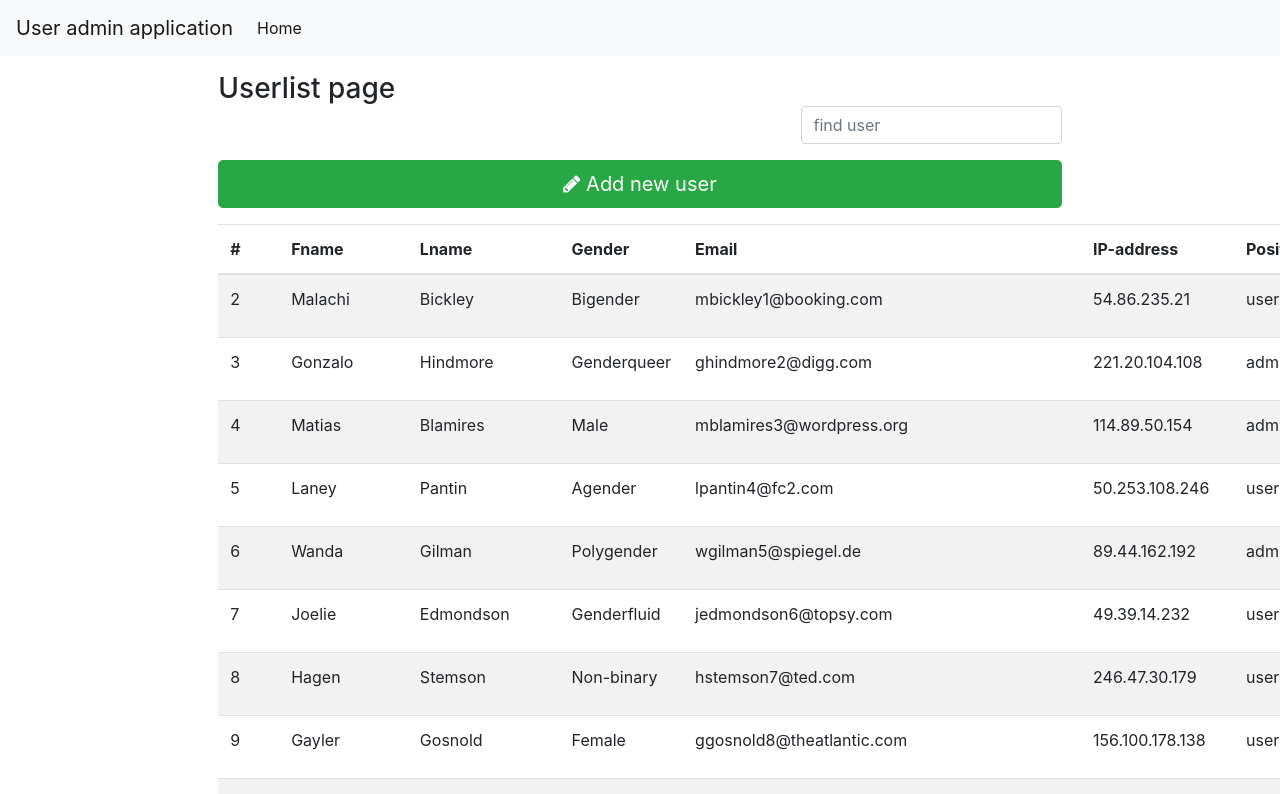
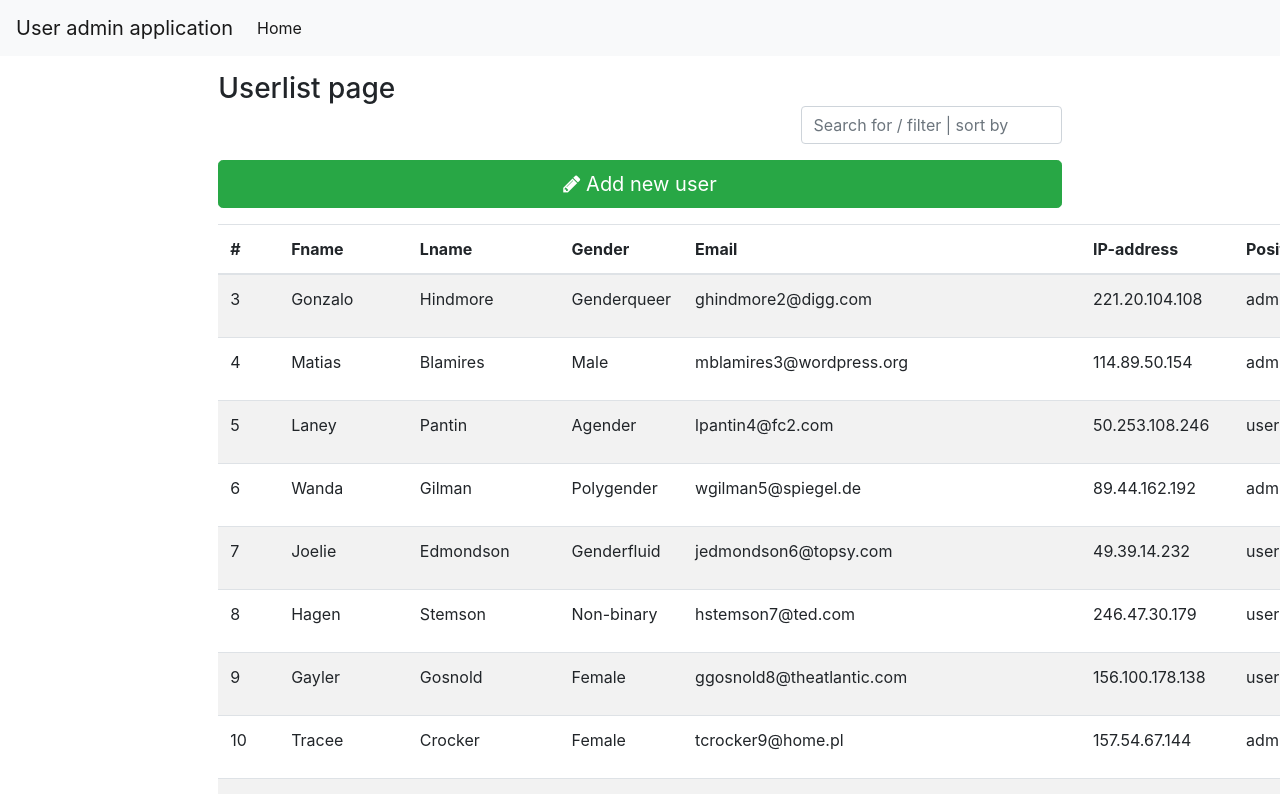
Before and after one commit to petern1953/gyak0312de, an Angular app: page / in a window 1280 px wide. Shown: the top 794 px of the page. Built offline with nearby package versions, Linux system fonts and the light colour scheme; data requests are answered from the project's data file.

Commit message:
user list column select, scss

```diff
--- a/src/app/page/userlist/userlist.component.html
+++ b/src/app/page/userlist/userlist.component.html
@@ -4,7 +4,7 @@
 <div class="row">
   <div class="col-4 offset-8 mt-0 mb-3">
     <input [formControl]="phraseControl" type="text" class="form-control"
-      placeholder="find user">
+       [placeholder]="searchText">
   </div>
 </div>
     <div class="col-12 mb-3 mx-0 px-0">
@@ -19,22 +19,23 @@
 <div class="row">
   <div class="col-12">
     <table class="table table-striped">
-      <thead>
+      <thead class="userTableColumn">
         <tr>
-          <th>#</th>
-          <th>Fname</th>
-          <th>Lname</th>
-          <th>Gender</th>
-          <th>Email</th>
-          <th>IP-address</th>
-          <th>Position</th>
-          <th>Rights</th>
+          <th (click)="onColumnSelect('id')">#</th>
+          <th (click)="onColumnSelect('first_name')">Fname</th>
+          <th (click)="onColumnSelect('last_name')">Lname</th>
+          <th (click)="onColumnSelect('gender')">Gender</th>
+          <th (click)="onColumnSelect('email')">Email</th>
+          <th (click)="onColumnSelect('ip_address')">IP-address</th>
+          <th (click)="onColumnSelect('position')">Position</th>
+          <th (click)="onColumnSelect('rights')">Rights</th>
           <th></th>
         </tr>
       </thead>
       <tbody>
         <!-- <tr *ngFor="let user of userList$ | async | filter:phrase"> -->
-        <tr *ngFor="let user of userList$ | async">
+        <!-- <tr *ngFor="let user of userList$ | async"> -->
+        <tr *ngFor="let user of userList$ | async | filter:phrase:columnKey | sorter:columnKey:order">
           <td>{{ user.id }}</td>
           <td>{{ user.first_name }}</td>
           <td>{{ user.last_name }}</td>
--- a/src/app/page/userlist/userlist.component.scss
+++ b/src/app/page/userlist/userlist.component.scss
@@ -0,0 +1,8 @@
+.userTableColumn {
+  user-select: none;
+}
+
+.userTableColumn th:hover {
+  background-color: #eee;
+  cursor: pointer;
+}
--- a/src/app/page/userlist/userlist.component.ts
+++ b/src/app/page/userlist/userlist.component.ts
@@ -17,6 +17,10 @@ export class UserlistComponent implements OnInit {
   phraseControl: FormControl = new FormControl('');
   phrase: string = '';
 
+  order: number = 1;
+  columnKey: string = '';
+  searchText: string = 'Search for / filter | sort by';
+
   constructor(private userService: UserService) {}
 
   ngOnInit(): void {
@@ -29,4 +33,20 @@ export class UserlistComponent implements OnInit {
   onDelete(id: number): void {
     this.userService.remove(id);
   }
+
+  changeOrder(): void {
+    console.log(this.order);
+    this.order = -this.order;
+  }
+
+  onColumnSelect(key: string): void {
+    this.columnKey = key;
+    this.changeOrder();
+    this.searchText = 'Search for / filter | sort by ' + `${this.columnKey}`;
+    // this.phrase = '';
+  }
+
+  onChangePhrase(event: Event): void {
+    this.phrase = (event.target as HTMLInputElement).value;
+  }
 }
```
Also changed, not shown: server/db.json.
